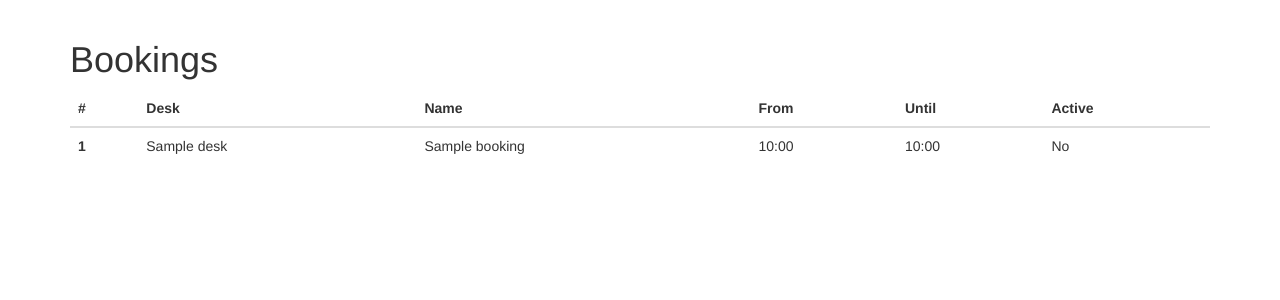
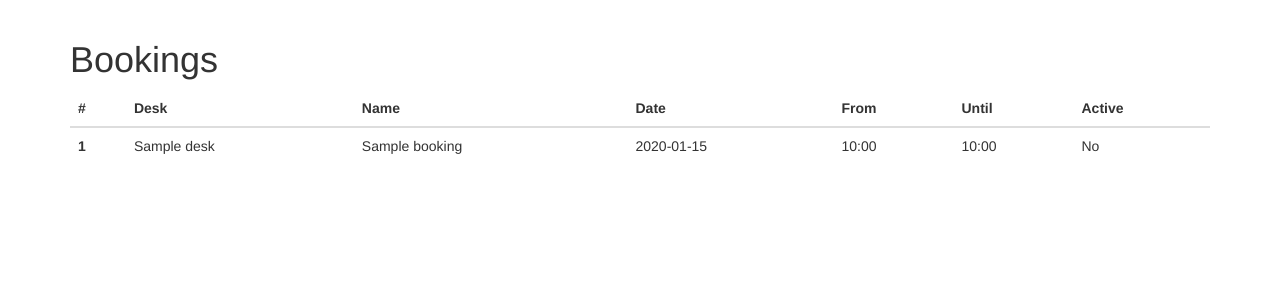
Before and after one commit to alan-turing-institute/Hotdesk-Indicator, a Flask app: page /bookings in a window 1280 px wide. Shown: the part 52-352 px from the top of the page. Run offline with Flask 2, Linux system fonts and the light colour scheme; tables that the repository leaves empty hold one stand-in row (values such as "Sample post"); some libraries are stand-ins or nearby versions.

Commit message:
Show date on bookings route

```diff
--- a/server/hotdesk/templates/bookings.html
+++ b/server/hotdesk/templates/bookings.html
@@ -9,6 +9,7 @@
             <th scope="col">#</th>
             <th scope="col">Desk</th>
             <th scope="col">Name</th>
+            <th scope="col">Date</th>
             <th scope="col">From</th>
             <th scope="col">Until</th>
             <th scope="col">Active</th>
@@ -20,6 +21,7 @@
             <th scope="row">{{ booking.id }}</th>
             <td>{{ booking.desk.name }}</td>
             <td>{{ booking.name }}</td>
+            <td>{{ booking.from_when.strftime("%Y-%m-%d") }}</td>
             <td>{{ booking.from_when.strftime("%H:%M") }}</td>
             <td>{{ booking.until_when.strftime("%H:%M") }}</td>
             <td>{{ "Yes" if booking.is_active() else "No" }}</td>
```
Also changed, not shown: server/tests/test_book.py (+2 -0 lines), server/tests/test_bookings.py (+2 -1 lines).
